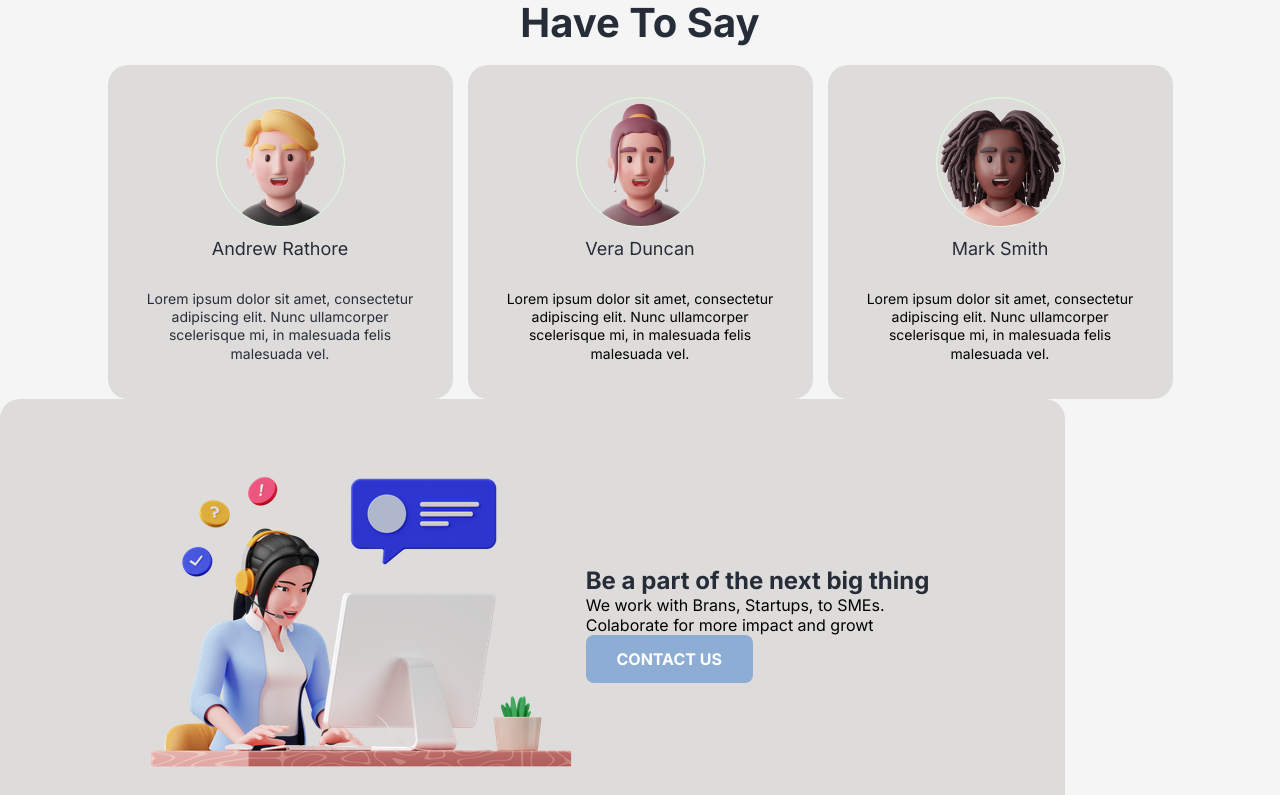
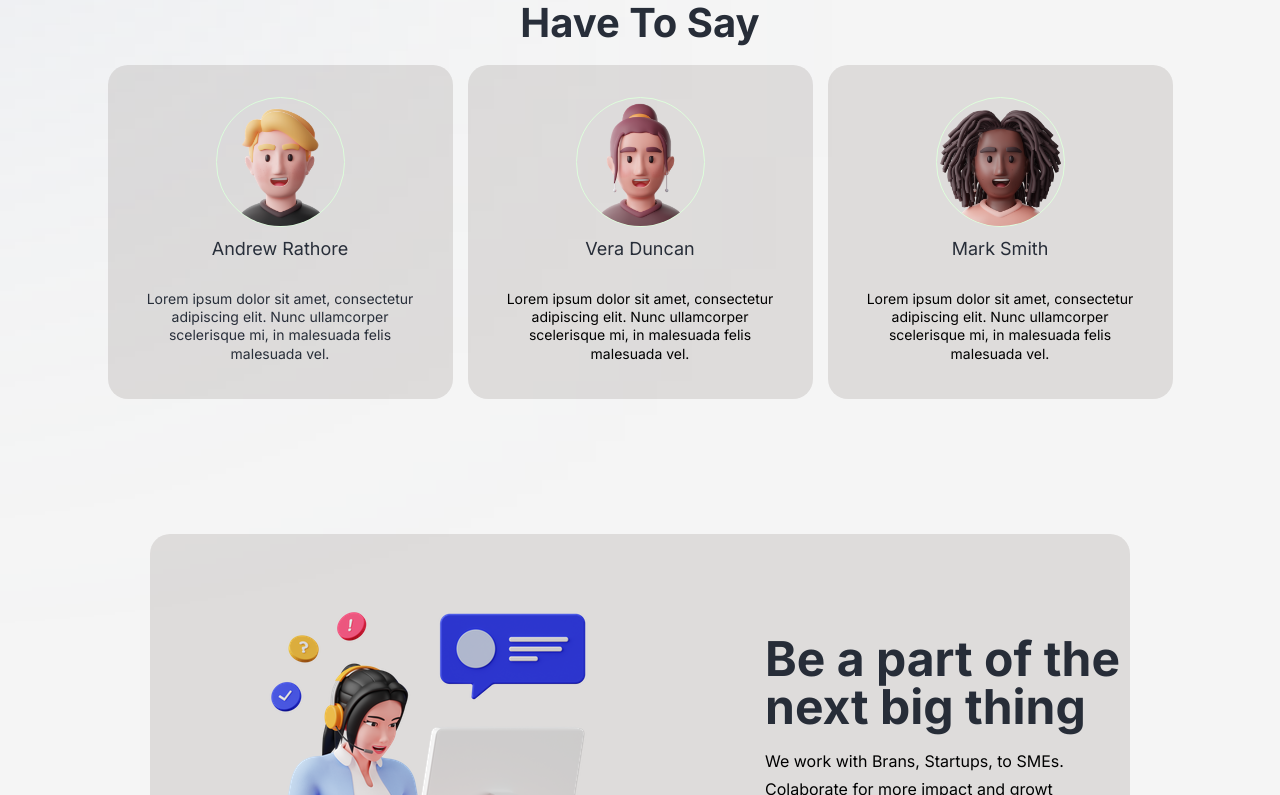
Before and after one commit to YagoLeaoFaria/Digital-Agency, a plain HTML site: page index.html in a window 1280 px wide. Shown: the part 2005-2800 px from the top of the page. Drawn offline with Linux system fonts and the light colour scheme.

Commit message:
11/07/22

```diff
--- a/index.html
+++ b/index.html
@@ -19,7 +19,7 @@
   <div id="ellipse"></div>
 
   <header id="header">
-    <a id="logo" class="title" href="#home">DIGITAL AGENCY</a>
+    <a class="title logo" href="#home">DIGITAL AGENCY</a>
 
     <nav id="nav-bar">
       <div id="menu">
@@ -65,6 +65,8 @@
       </div>
     </section>
 
+    <div id="ellipse-2"></div>
+
     <section id="custome">
       <div>
         <h2 class="title" id="custome-title">Custome & Plugin Development</h2>
@@ -103,10 +105,14 @@
       <div id="contact-id">
         <h2 class="title" id="contact-title">Be a part of the next big thing</h2>
         <p class="text" id="contact-text">We work with Brans, Startups, to SMEs. <br /> Colaborate for more impact and growt</p>
-        <a href="#"  class="buttom">CONTACT US</a>
+        <a href="#"  class="buttom" id="buttom2">CONTACT US</a>
       </div>
     </section>
   </main>
 
+  <footer>
+
+  </footer>
+
 </body>
 </html>
--- a/style.css
+++ b/style.css
@@ -31,6 +31,17 @@ body {
   filter: blur(306px);
 }
 
+#ellipse-2 {
+  position: absolute;
+  width: 679px;
+  height: 679px;
+  left: calc(50% - 679px/2 - 818.5px);
+  top: 1231px;
+
+  background: rgba(142, 173, 213, 0.24);
+  filter: blur(306px);
+}
+
 .title {
   font-family: 'Inter', sans-serif;
   color: var(--title-color)
@@ -47,7 +58,7 @@ body {
   padding-top: 38px;
 }
 
-#logo {
+.logo {
   font-family: 'inter', sans-serif;
   font-style: normal;
   font-weight: 700;
@@ -150,7 +161,7 @@ body {
 #about {
   display: flex;
   align-items: center;
-  justify-content: space-around;
+  justify-content: space-evenly;
   padding-top: 32px;
 }
 
@@ -178,7 +189,7 @@ body {
 #custome {
   padding-top: 136px;
   display: flex;
-  justify-content: space-around;
+  justify-content: space-evenly;
   align-items: center;
 }
 
@@ -271,12 +282,42 @@ body {
 
 #contact {
   display: flex;
-  justify-content: center;
+  justify-content: space-evenly;
   align-items: center;
 
-  width: 1065px;
-  height: 450.43px;
+  margin: 150px;
+  margin-top: 135px;
 
-  background: #DEDCDB;
+  background-color: #DEDCDB;
   border-radius: 20px;
 }
+
+#contact > img {
+  margin-left: 75px;
+}
+
+#contact-id {
+  margin-top: 0px;
+  margin: 90px;
+}
+
+#contact-title {
+  width: 361px;
+
+  font-family: 'Inter', sans-serif;
+  font-weight: 700;
+  font-size: 48px;
+  line-height: 100%;
+}
+
+#contact-text {
+  padding-top: 16px;
+
+  font-weight: 400;
+  font-size: 16px;
+  line-height: 28px;
+}
+
+#buttom2 {
+  margin-top: 32px;
+}
```
